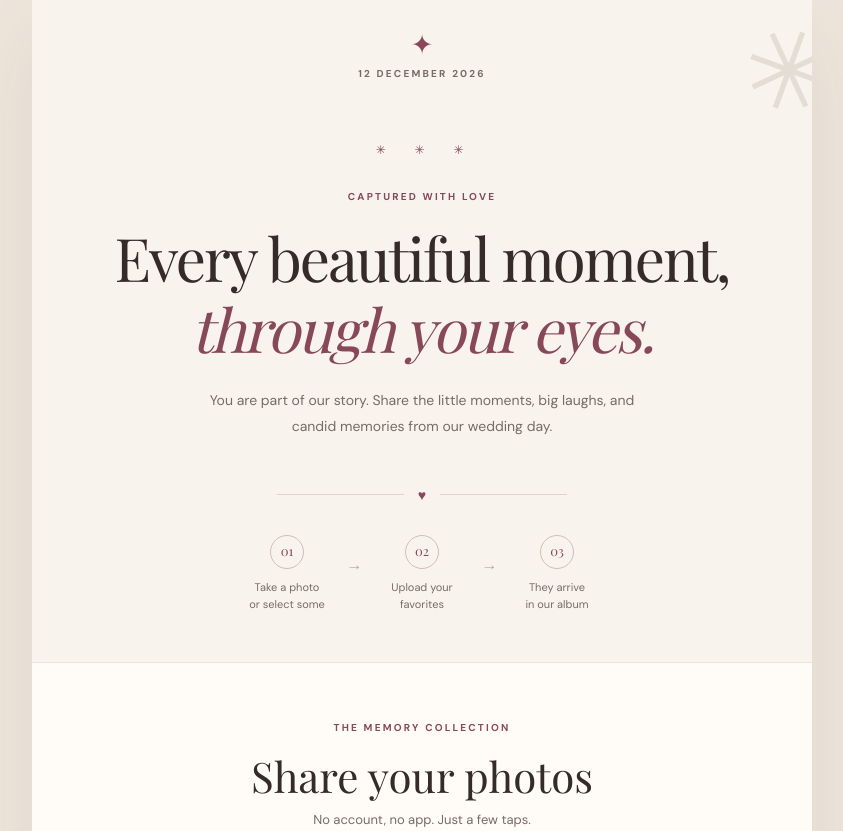
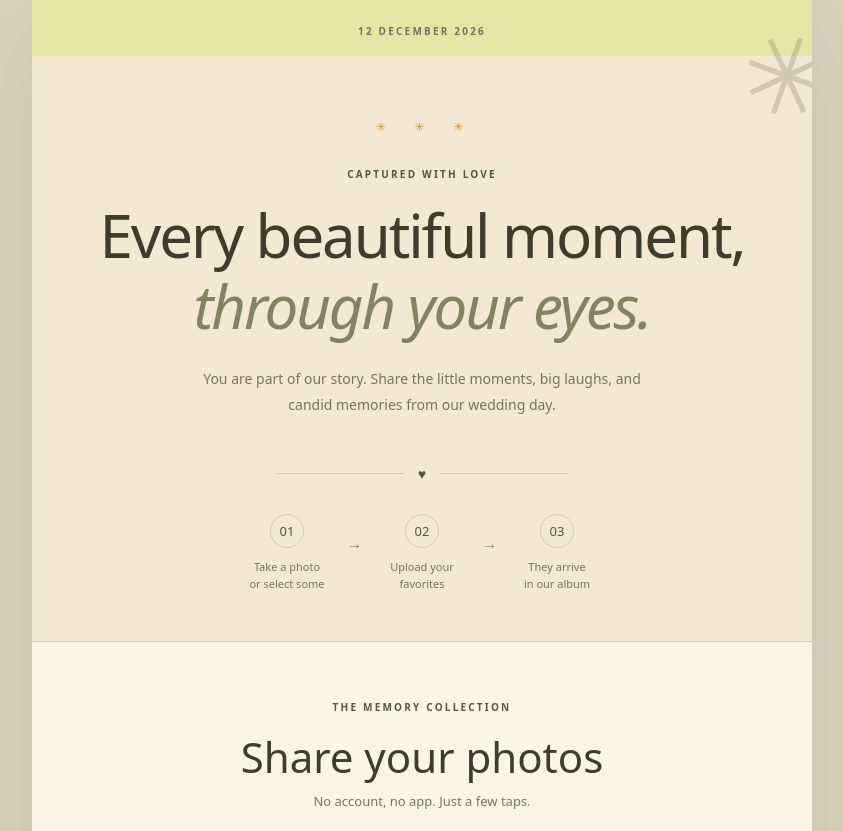
Before and after one commit to AnasBarakaat/A-R-Photo-Hub, a plain HTML site: page index.html in a window 1280 px wide. Shown: the top 831 px of the page, without its empty margins (218-1061 px from the left). Drawn offline with nearby package versions, Linux system fonts and the light colour scheme; grey boxes are pictures that could not be loaded; a web font is replaced by a local one.

Commit message:
CSS Updated and Favicon added

```diff
--- a/index.html
+++ b/index.html
@@ -3,12 +3,10 @@
 <head>
   <meta charset="UTF-8">
   <meta name="viewport" content="width=device-width, initial-scale=1, viewport-fit=cover">
-  <meta name="theme-color" content="#f8f4ed">
+  <meta name="theme-color" content="#e2e8a4">
   <meta name="description" content="Share your favorite photos from our wedding day with us.">
   <title>Our Wedding | Share Your Photos</title>
-  <link rel="preconnect" href="https://fonts.googleapis.com">
-  <link rel="preconnect" href="https://fonts.gstatic.com" crossorigin>
-  <link href="https://fonts.googleapis.com/css2?family=DM+Sans:wght@400;500;600;700&family=Playfair+Display:ital,wght@0,400;0,500;1,400&display=swap" rel="stylesheet">
+  <link rel="icon" href="favicon.ico" sizes="any">
   <link rel="stylesheet" href="styles.css">
   <script src="config.js" defer></script>
   <script src="site.js" defer></script>
@@ -17,7 +15,6 @@
   <main class="page-shell">
     <div class="corner-ornament corner-ornament-top" aria-hidden="true">✳</div>
     <header class="site-head">
-      <span class="monogram" aria-hidden="true">✦</span>
       <span id="weddingDate" class="eyebrow">12 December 2026</span>
     </header>
 
--- a/styles.css
+++ b/styles.css
@@ -1,18 +1,28 @@
+@font-face {
+  font-family: "Jadeite Rough";
+  src: url("fonts/Jadeite-Rough.ttf") format("truetype");
+  font-style: normal;
+  font-weight: 400;
+  font-display: swap;
+}
 :root {
-  --ink: #352b29;
-  --muted: #776b67;
-  --wine: #874957;
-  --paper: #f8f4ed;
-  --cream: #fffcf7;
-  --border: #ded5ca;
+  --ink: #403c2d;
+  --muted: #77745f;
+  --olive: #515a3c;
+  --sage: #828365;
+  --paper: #f3e8d2;
+  --cream: #fbf5e8;
+  --border: #d9c9aa;
+  --gold: #c99a45;
+  --butterfly: #e2e8a4;
 }
 * { box-sizing: border-box; }
 html { scroll-behavior: smooth; }
 body {
   margin: 0;
-  background: #eee6dc;
+  background: #d9d4bf;
   color: var(--ink);
-  font-family: "DM Sans", system-ui, sans-serif;
+  font-family: "Jadeite Rough", system-ui, sans-serif;
   -webkit-font-smoothing: antialiased;
 }
 .page-shell {
@@ -22,11 +32,11 @@ body {
   margin: auto;
   overflow: hidden;
   background: var(--paper);
-  box-shadow: 0 25px 90px #4c333316;
+  box-shadow: 0 25px 90px #342f211f;
 }
 .corner-ornament {
   position: absolute;
-  color: #b7a99e;
+  color: var(--sage);
   font-size: 110px;
   line-height: 1;
   pointer-events: none;
@@ -34,44 +44,43 @@ body {
 }
 .corner-ornament-top { top: 18px; right: -22px; transform: rotate(20deg); }
 .corner-ornament-bottom { bottom: -34px; left: -22px; transform: rotate(20deg); }
-.site-head { padding: 27px 28px 0; display: flex; flex-direction: column; align-items: center; gap: 5px; }
-.monogram { font-size: 27px; color: var(--wine); }
+.site-head { padding: 24px 28px 18px; display: flex; flex-direction: column; align-items: center; gap: 10px; background: var(--butterfly); }
 .eyebrow { font-size: 10px; font-weight: 700; text-transform: uppercase; letter-spacing: .22em; color: var(--muted); }
-.eyebrow-accent { color: var(--wine); }
-.hero { padding: 50px 48px 49px; text-align: center; }
-.tiny-ornament { color: var(--wine); font-size: 12px; letter-spacing: .4em; margin-bottom: 32px; }
-h1, h2, .footer-heading { font-family: "Playfair Display", Georgia, serif; font-weight: 400; }
+.eyebrow-accent { color: var(--olive); }
+.hero { padding: 50px 48px 49px; text-align: center; background: var(--paper); }
+.tiny-ornament { color: var(--gold); font-size: 12px; letter-spacing: .4em; margin-bottom: 32px; }
+h1, h2, .footer-heading { font-family: inherit; font-weight: 400; }
 h1 { font-size: clamp(35px, 6vw, 60px); line-height: 1.19; margin: 19px 0 23px; letter-spacing: -.035em; }
-h1 em { color: var(--wine); font-weight: 400; }
+h1 em { color: var(--sage); font-weight: 400; }
 .hero-body { max-width: 440px; margin: 0 auto; font-size: 14px; line-height: 1.85; color: var(--muted); }
-.hero-rule { position: relative; margin: 43px auto 31px; max-width: 310px; color: var(--wine); }
+.hero-rule { position: relative; margin: 43px auto 31px; max-width: 310px; color: var(--olive); }
 .hero-rule::before, .hero-rule::after { content: ""; display: inline-block; width: 41%; border-top: 1px solid var(--border); vertical-align: middle; }
 .hero-rule span { display: inline-block; padding: 0 14px; vertical-align: middle; font-size: 14px; }
 .instruction-row { display: flex; justify-content: center; align-items: center; gap: 12px; }
 .instruction { display: flex; flex-direction: column; align-items: center; gap: 10px; min-width: 95px; text-align: center; color: var(--muted); font-size: 11px; line-height: 1.55; }
-.instruction-icon { border-radius: 50%; border: 1px solid #cebfb2; height: 34px; width: 34px; display: grid; place-items: center; color: var(--wine); font-family: "Playfair Display", serif; font-size: 13px; }
-.instruction-arrow { align-self: center; margin-top: -19px; color: #b7a99e; }
-.upload-section { background: var(--cream); padding: 52px 20px 25px; border-top: 1px solid #eee3db; border-bottom: 1px solid #eee3db; }
+.instruction-icon { border-radius: 50%; border: 1px solid var(--border); height: 34px; width: 34px; display: grid; place-items: center; color: var(--olive); font-size: 13px; }
+.instruction-arrow { align-self: center; margin-top: -19px; color: var(--sage); }
+.upload-section { background: var(--cream); padding: 52px 20px 25px; border-top: 1px solid var(--border); border-bottom: 1px solid var(--border); }
 .upload-heading { text-align: center; }
 h2 { font-size: clamp(31px, 5vw, 42px); margin: 12px 0 7px; }
 .upload-heading p { font-size: 13px; color: var(--muted); margin: 0 0 20px; }
 .upload-container { max-width: 585px; margin: 0 auto; }
 #uploadFrame { display: block; border: 0; height: 730px; width: 100%; background: transparent; }
 #uploadFrame[hidden] { display: none; }
-.setup-note { margin: 24px auto 40px; text-align: center; border: 1px solid #e7d8ca; padding: 22px; border-radius: 14px; background: #fff9f1; font-size: 13px; line-height: 1.6; }
+.setup-note { margin: 24px auto 40px; text-align: center; border: 1px solid var(--border); padding: 22px; border-radius: 14px; background: #f5eedc; font-size: 13px; line-height: 1.6; }
 .setup-note[hidden] { display: none; }
-.setup-note code { display: inline; background: #f3e9dd; padding: 2px 5px; }
+.setup-note code { display: inline; background: #e7dfc8; padding: 2px 5px; }
 .iframe-hint { max-width: 480px; margin: -10px auto 22px; text-align: center; font-size: 11px; line-height: 1.6; color: var(--muted); }
 .iframe-hint[hidden] { display: none; }
-a { color: var(--wine); font-weight: 700; }
+a { color: var(--olive); font-weight: 700; }
 .footer { text-align: center; padding: 43px 24px 38px; }
-.footer-heart { color: var(--wine); font-size: 19px; margin: 0 0 9px; }
+.footer-heart { color: var(--olive); font-size: 19px; margin: 0 0 9px; }
 .footer-heading { font-size: 27px; margin: 0 0 9px; }
 .footer-caption { margin: 0; font-size: 12px; color: var(--muted); }
-.privacy-copy { font-size: 10px; color: #9a8e88; line-height: 1.7; max-width: 330px; margin: 24px auto 26px; }
-.footer-mark { font-size: 9px; font-weight: 700; color: #ae9e95; letter-spacing: .2em; margin: 0; }
+.privacy-copy { font-size: 10px; color: var(--muted); line-height: 1.7; max-width: 330px; margin: 24px auto 26px; }
+.footer-mark { font-size: 9px; font-weight: 700; color: var(--sage); letter-spacing: .2em; margin: 0; }
 @media (max-width: 510px) {
-  .site-head { padding-top: 23px; }
+  .site-head { padding: 20px 20px 16px; }
   .hero { padding: 37px 22px 43px; }
   .tiny-ornament { margin-bottom: 24px; }
   h1 { font-size: clamp(30px, 8.2vw, 44px); }
```
Also changed, not shown: apps-script/Upload.html (+21 -21 lines), favicon.ico (added), 2 other files.
